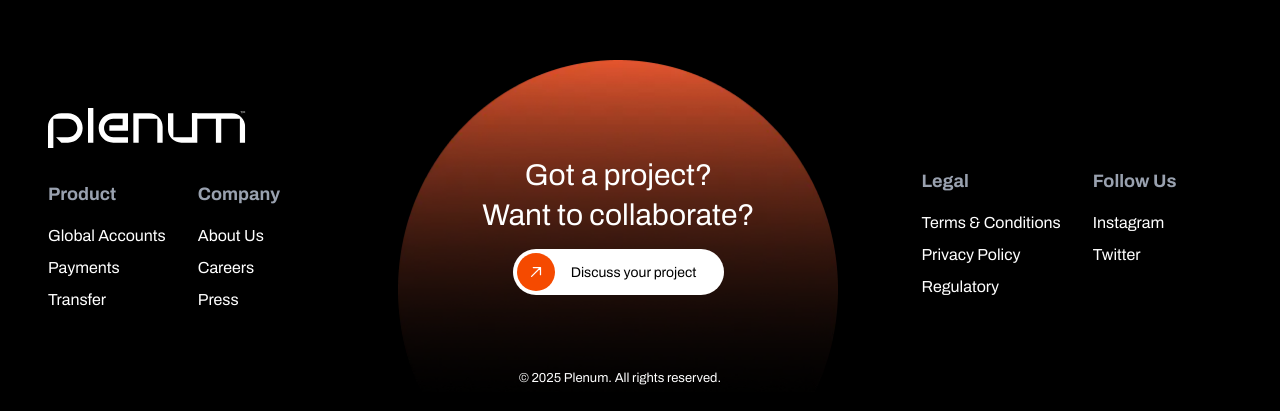
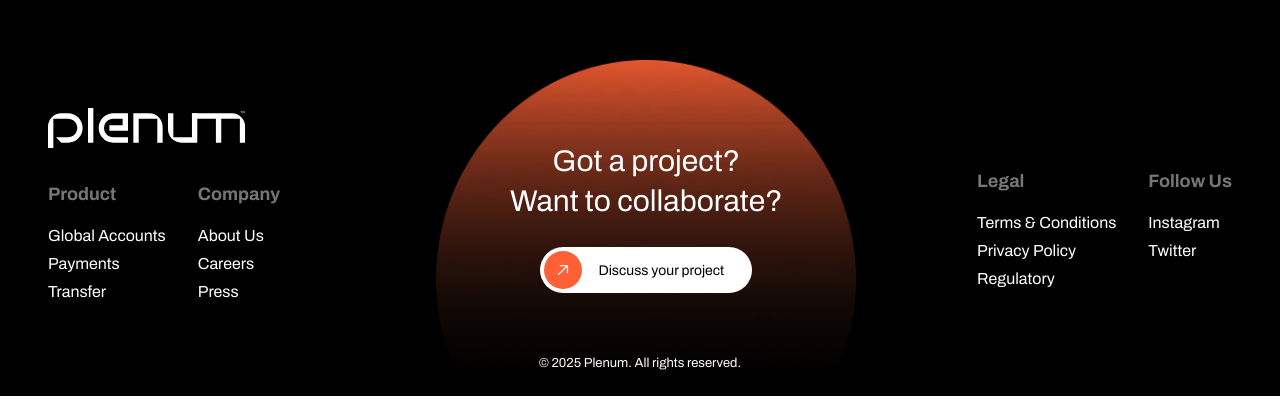
Before and after one commit to developers-xntric/Plenum, a Next.js app: page / in a window 1280 px wide. Shown: the part 740-1151 px from the top of the page. Built offline with nearby package versions, Linux system fonts and the light colour scheme.

Commit message:
footer adjustment

```diff
--- a/src/components/layout/footer.jsx
+++ b/src/components/layout/footer.jsx
@@ -1,15 +1,7 @@
-"use client"
-
 import Link from "next/link"
-import { useEffect, useState } from "react"
 import Image from "next/image"
 
 export default function Footer() {
-  const [year, setYear] = useState("2023")
-
-  useEffect(() => {
-    setYear(new Date().getFullYear().toString())
-  }, [])
 
   return (
     <footer className="bg-black text-white pb- px-4 md:px-8 lg:px-12 relative">
@@ -17,6 +9,8 @@ export default function Footer() {
         <div className="flex item-center justify-between gap-8">
           {/* Logo and Left Links */}
           <div className=" space-y-8 pt-12 ">
+
+            {/* PLENUM LOGO */}
             <svg xmlns="http://www.w3.org/2000/svg" width="198" height="40" viewBox="0 0 198 40" fill="none">
               <g clipPath="url(#clip0_1043_8141)">
                 <path
@@ -58,8 +52,8 @@ export default function Footer() {
 
             <div className="grid grid-cols-2 gap-x-8 gap-y-2 ">
               <div>
-                <h3 className="text-gray-400 mb-4 text-lg font-semibold font-['Archivo']">Product</h3>
-                <ul className="space-y-2 font-normal text-base font-['Archivo']">
+                <h3 className="text-[#767676] mb-4 text-lg font-semibold font-['Archivo']">Product</h3>
+                <ul className="space-y-1 font-normal text-base font-['Archivo']">
                   <li>
                     <Link href="#" className="hover:text-gray-300">
                       Global Accounts
@@ -79,8 +73,8 @@ export default function Footer() {
               </div>
 
               <div>
-                <h3 className="text-gray-400 mb-4 text-lg font-semibold font-['Archivo']">Company</h3>
-                <ul className="space-y-2 font-normal text-base font-['Archivo']">
+                <h3 className="text-[#767676] mb-4 text-lg font-semibold font-['Archivo']">Company</h3>
+                <ul className="space-y-1 font-normal text-base font-['Archivo']">
                   <li>
                     <Link href="#" className="hover:text-gray-300">
                       About Us
@@ -104,12 +98,12 @@ export default function Footer() {
           {/* Center CTA */}
           <div className="md:col-span- flex justify-center relative font-['Archivo']">
             <div className="">
-              <Image src="/layout/footer-circle.webp" width={440} height={450} alt="footer-circle" className=""/>
+              <Image src="/layout/footer-circle.webp" width={420} height={450} alt="footer-circle" className=""/>
               <div className="flex flex-col items-center justify-center text-center absolute top-1/2 left-1/2 transform -translate-x-1/2 -translate-y-1/2 w-full">
                 <h3 className="text-3xl font-normal mb-1 font-['Archivo']">Got a project?</h3>
-                <p className="text-3xl font-normal mb-4 font-['Archivo']">Want to collaborate?</p>
+                <p className="text-3xl font-normal mb-7 font-['Archivo']">Want to collaborate?</p>
                 <button className="bg-white text-black rounded-full py-1 px-5 flex items-center justify-between gap-2 text-sm hover:bg-gray-100 transition-colors">
-                  <div className="bg-orange-600 text-white rounded-full p-2 relative right-4">
+                  <div className="bg-primary text-white rounded-full p-2 relative right-4">
                     {/* ARROW ICON */}
                     <svg xmlns="http://www.w3.org/2000/svg" width="22" height="22" viewBox="0 0 22 22" fill="none">
                       <path
@@ -128,11 +122,11 @@ export default function Footer() {
           </div>
 
           {/* Right Links */}
-          <div className=" mt-[9%]">
-            <div className="grid grid-cols-2 gap-x-8 gap-y-2">
+          <div className=" mt-[9%] ">
+            <div className="flex  gap-x-8 gap-y-2">
               <div>
-                <h3 className="text-gray-400 mb-4 text-lg font-semibold font-['Archivo']">Legal</h3>
-                <ul className="space-y-2 text-base font-['Archivo']">
+                <h3 className="text-[#767676] mb-4 text-lg font-semibold font-['Archivo']">Legal</h3>
+                <ul className="space-y-1 text-base font-['Archivo']">
                   <li>
                     <Link href="#" className="hover:text-gray-300">
                       Terms & Conditions
@@ -152,8 +146,8 @@ export default function Footer() {
               </div>
 
               <div>
-                <h3 className="text-gray-400 mb-4 text-lg font-semibold font-['Archivo']">Follow Us</h3>
-                <ul className="space-y-2 text-base font-['Archivo']">
+                <h3 className="text-[#767676] mb-4 text-lg font-semibold font-['Archivo']">Follow Us</h3>
+                <ul className="space-y-1 text-base font-['Archivo']">
                   <li>
                     <Link href="#" className="hover:text-gray-300">
                       Instagram
@@ -172,7 +166,7 @@ export default function Footer() {
 
         {/* Copyright  */}
         <div className="flex items-center justify-center ">
-          <p className="text-[13px] text-white text-center relative right-5 bottom-6 font-['Archivo']">© {year} Plenum. All rights reserved.</p>
+          <p className="text-[13px] text-white text-center relative  bottom-6 font-['Archivo']">© 2025 Plenum. All rights reserved.</p>
         </div>
       </div>
     </footer>
```
